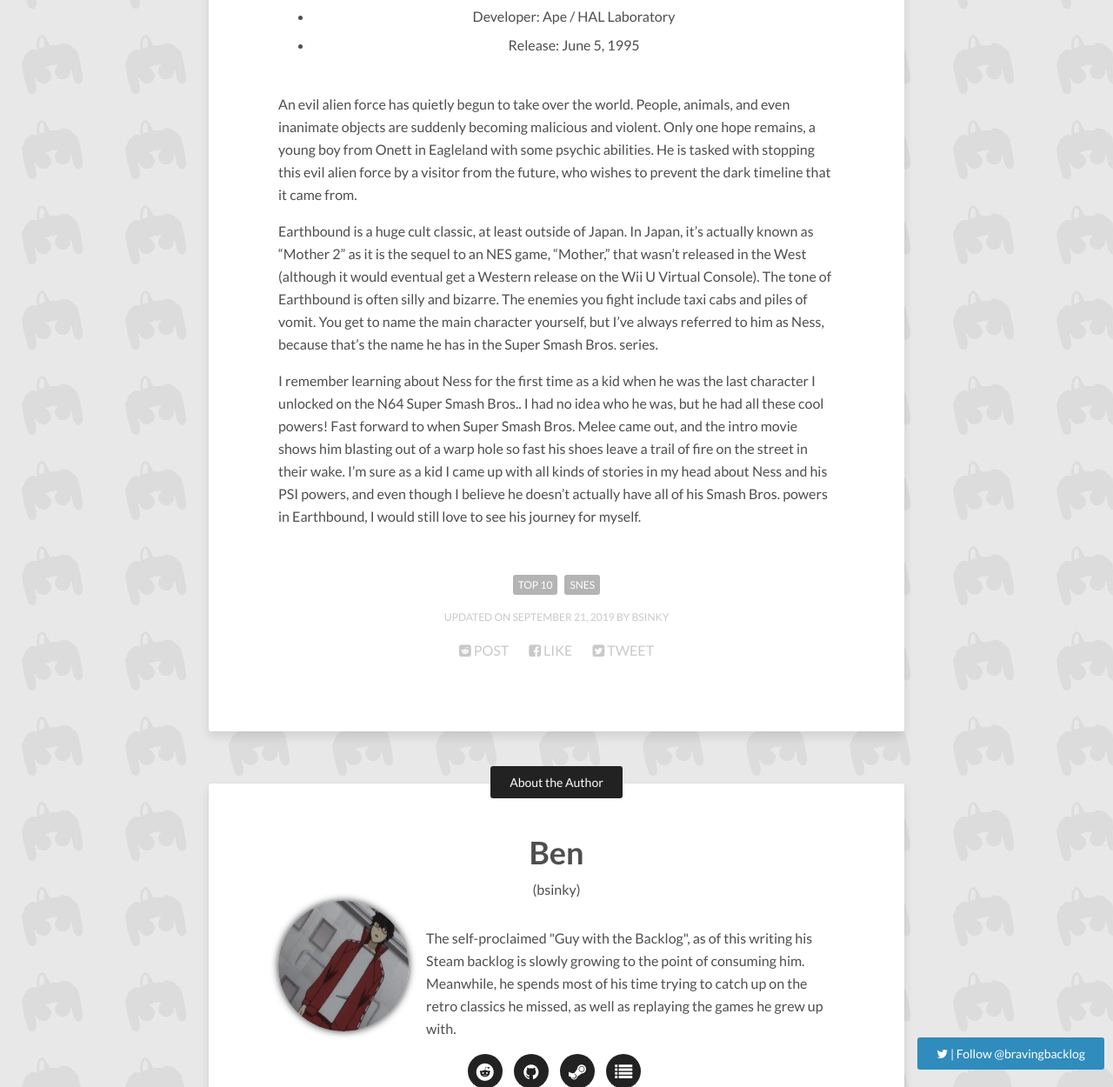
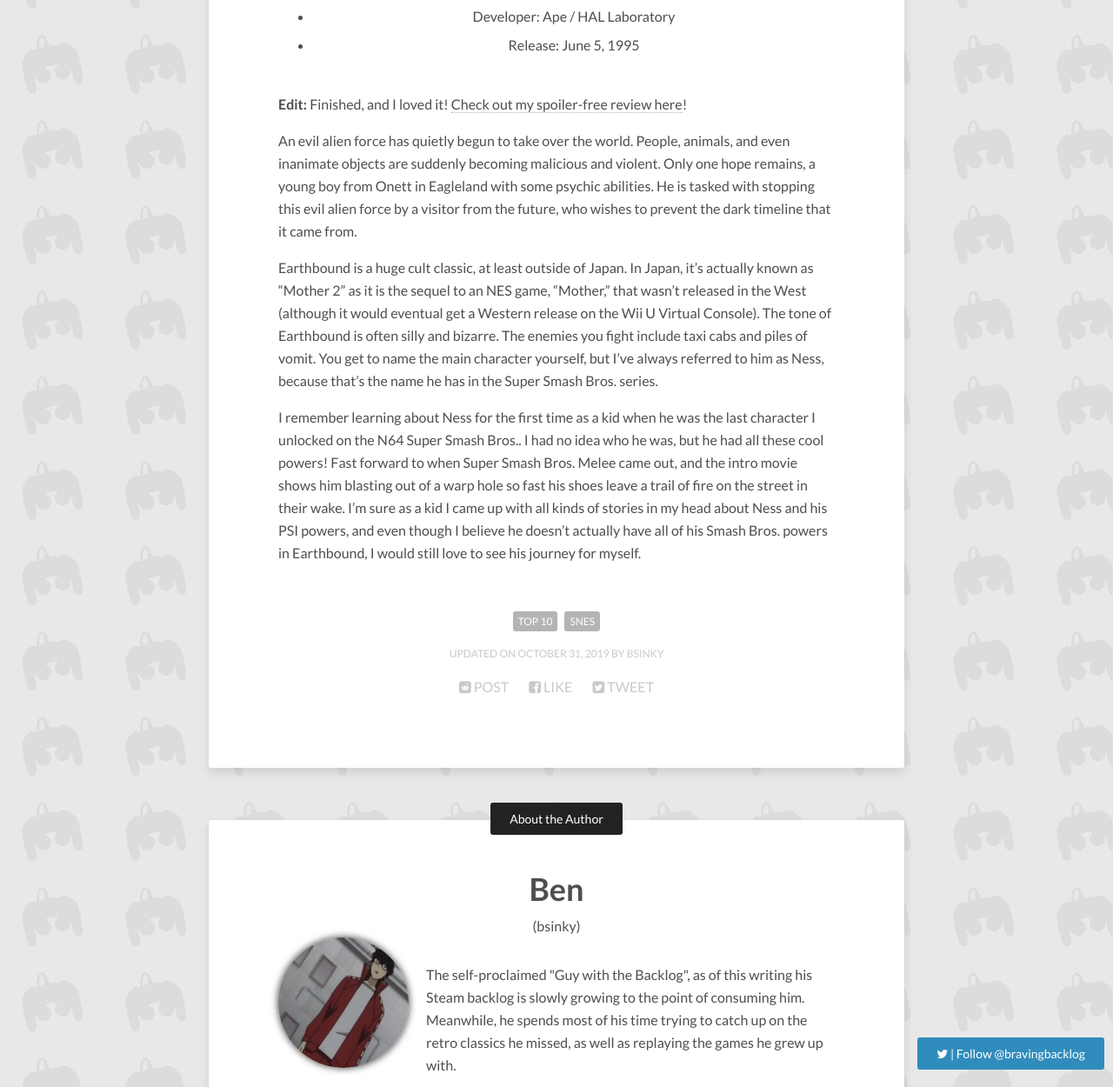
Before and after one commit to BravingTheBacklog/bravingthebacklog.github.io, a Jekyll site: the page built from _posts/2019-08-11-top-10-snes-games-in-my-backlog.md, in a window 1280 px wide and 1400 px high, scrolled down 7765 px. Shown: the part 150-1400 px from the top of the window at 87% size. Built offline with Jekyll 4.4.1, drawn with Linux system fonts in a browser that asks for light colours; nearby versions of some CDN libraries; comment, search, counter and statistics services are not loaded.

Commit message:
Add checkmark and link to review for Earthbound on Top 10 SNES

```diff
--- a/_posts/2019-08-11-top-10-snes-games-in-my-backlog.md
+++ b/_posts/2019-08-11-top-10-snes-games-in-my-backlog.md
@@ -21,7 +21,7 @@
   feature: feature-super-nintendo.jpg
   thumb: feature-super-nintendo-thumb.jpg
 layout: post
-modified: 2019-09-21
+modified: 2019-10-31
 tags:
 - Top 10
 - SNES
@@ -190,7 +190,10 @@
 way, Lufia 2 seems basically universally regarded as the better game between the
 two by a wide margin.
 
-## 1. {% include game.html game="Earthbound" %}
+## 1. {% include game.html game="Earthbound" checkmark="" %}
+
+**Edit:** Finished, and I loved it! [Check out my spoiler-free review here]({%
+post_url 2019-10-19-earthbound-review %})!
 
 An evil alien force has quietly begun to take over the world. People, animals,
 and even inanimate objects are suddenly becoming malicious and violent. Only one
```
